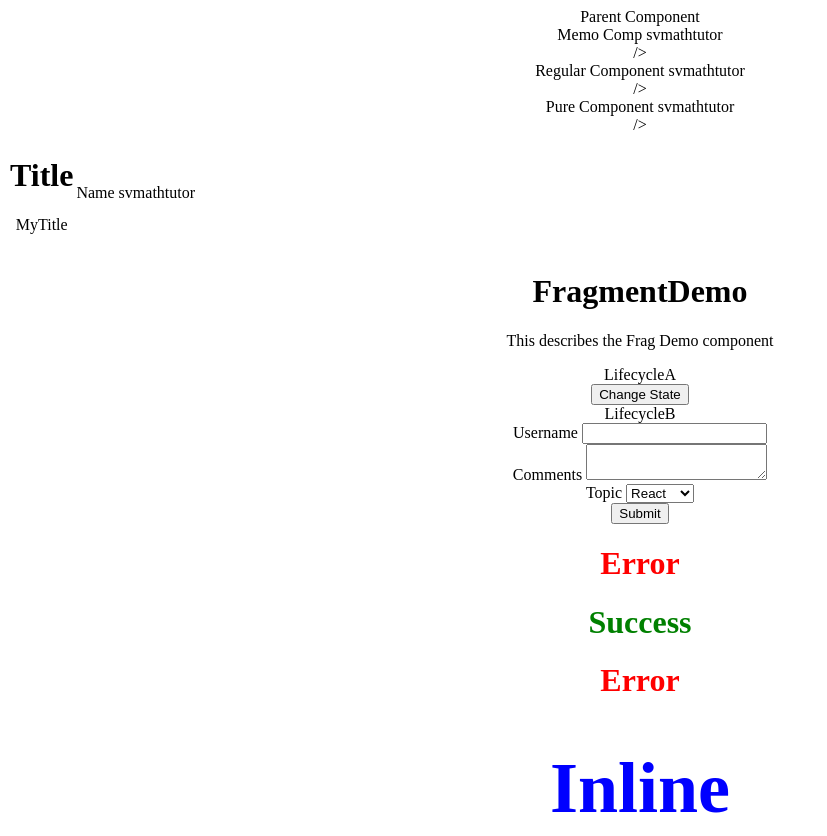
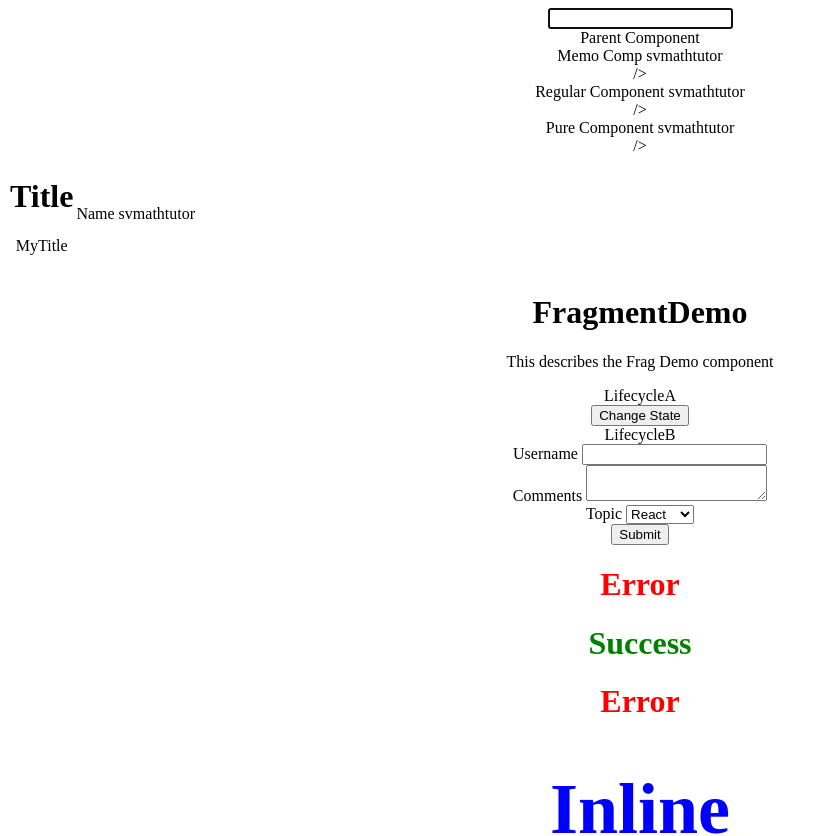
Before and after one commit to rob4abcba/ReactJS-Project, a React (Create React App) app: page / in a window 1280 px wide. Shown: the top 836 px of the page, without its empty margins (0-827 px from the left). Built offline with nearby package versions, Linux system fonts and the light colour scheme.

Commit message:
Use React.createRef so can put focus on input elem

```diff
--- a/src/App.js
+++ b/src/App.js
@@ -21,6 +21,7 @@
 import FragmentDemo from './components/FragmentDemo';
 import Table from './components/Table';
 import ParentComp from './components/ParentComp';
+import RefsDemo from './components/RefsDemo';
 
 class App extends React.Component {
   constructor(props) {
@@ -48,6 +49,7 @@
   render() {
     return (
       <div className="App">
+        <RefsDemo />
         <ParentComp />
         <Table />
         <FragmentDemo />
--- /dev/null
+++ b/src/components/RefsDemo.js
@@ -0,0 +1,24 @@
+import React, { Component } from 'react'
+
+class RefsDemo extends Component {
+
+    constructor(props) {
+        super(props)
+        this.inputRef = React.createRef()
+    }
+
+    componentDidMount() {
+        this.inputRef.current.focus()
+        console.log("this.inputRef = ", this.inputRef)
+    }
+
+    render() {
+        return (
+            <div>
+                <input type="text" ref={this.inputRef} />
+            </div>
+        )
+    }
+}
+
+export default RefsDemo
```
